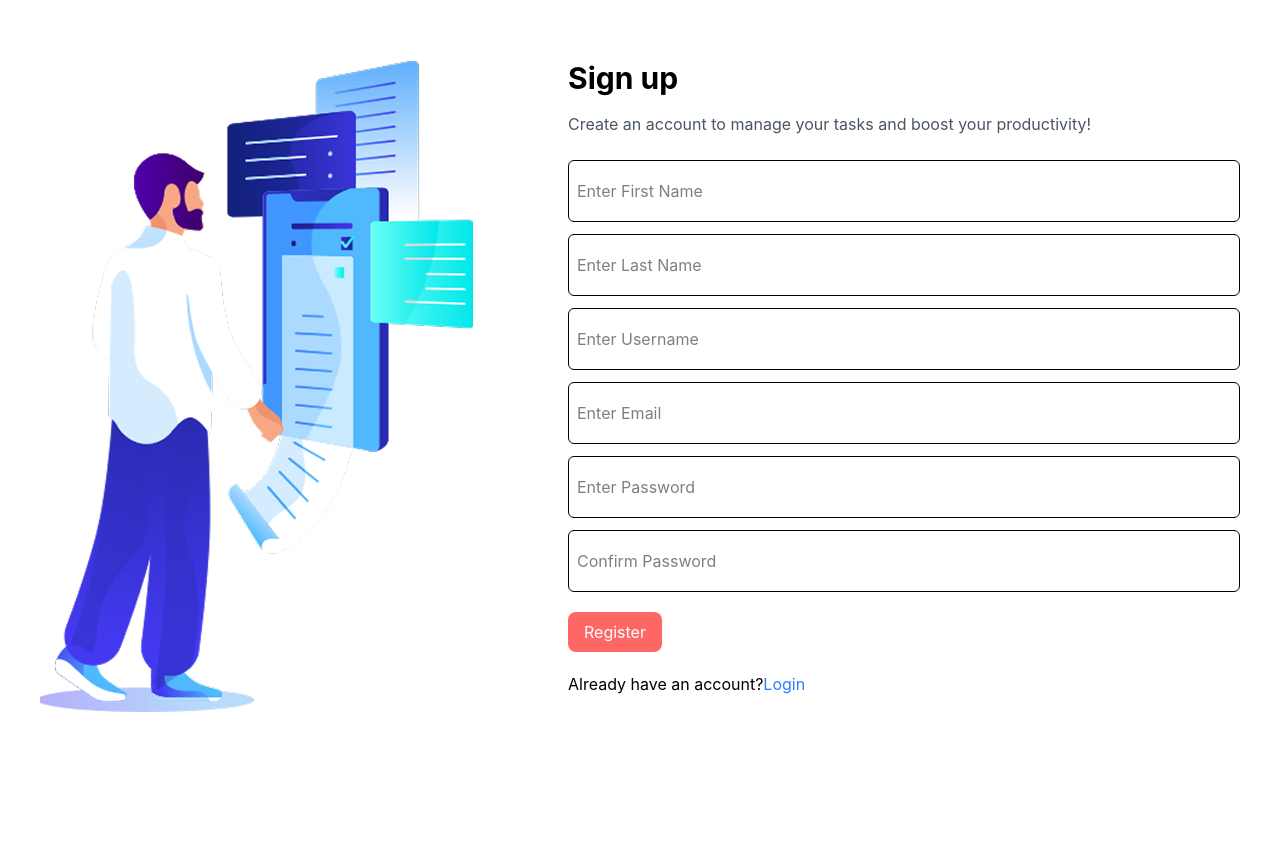
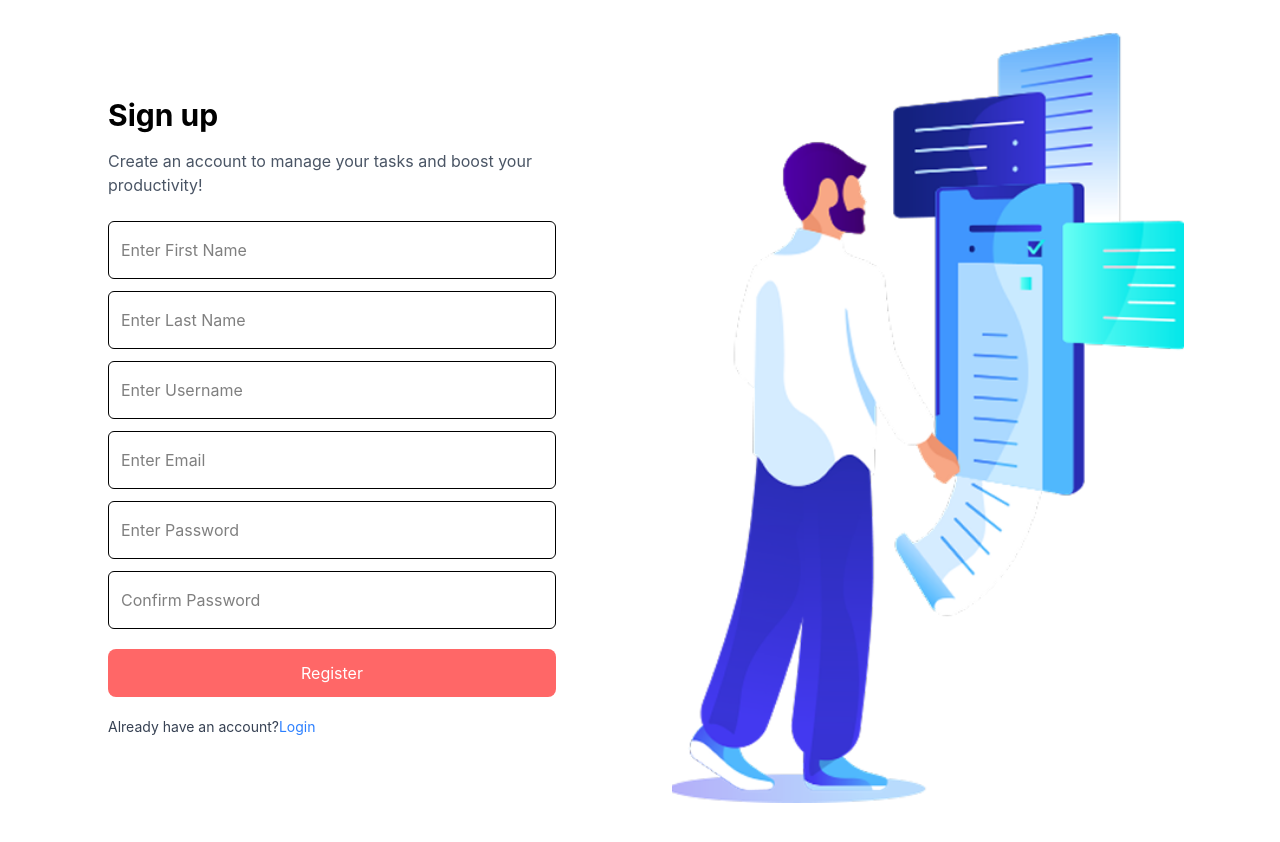
Before and after one commit to ucemmadev-blip/react-todo-app, a React (Vite) app: page /signup in a window 1280 px wide. Shown: the top 842 px of the page. Built offline with nearby package versions, Linux system fonts and the light colour scheme; no server answers.

Commit message:
Refactor Login and Signup components for improved layout and error handling

```diff
--- a/src/pages/Login.jsx
+++ b/src/pages/Login.jsx
@@ -23,44 +23,38 @@ function Login() {
     }
   };
   return (
-    <div>
-      <div className="flex h-screen justify-between mx-10 mt-15 gap-4 items-center">
-        <div>
+    <div className="min-h-screen flex items-center justify-center bg-transparent px-4 py-8">
+      <div className="w-full max-w-6xl flex flex-col-reverse gap-10 md:flex-row md:items-center">
+        <div className="w-full md:w-1/2 max-w-md mx-auto">
           <h1 className="text-3xl font-bold mb-4">Login</h1>
           <p className="text-gray-600 mb-6">
             Welcome back! Please enter your credentials to access your account.
           </p>
-          <form onSubmit={handleSubmit(onSubmit)}>
+          <form className="flex flex-col" onSubmit={handleSubmit(onSubmit)}>
             <input
               type="text"
               {...register("email", { required: "Email is required" })}
               placeholder="Enter Email"
-              className="w-2xl border dark:border-slate-600 rounded-md py-4.5 px-2 bg-transparent mb-3 dark:text-white dark:placeholder-gray-400 focus:outline-none focus:ring-1 focus:ring-blue-500"
+              className="w-full border dark:border-slate-600 rounded-md py-4 px-3 bg-transparent mb-3 dark:text-white dark:placeholder-gray-400 focus:outline-none focus:ring-1 focus:ring-blue-500"
             />
             <input
               type="password"
               {...register("password", { required: "Password is required" })}
               placeholder="Enter Password"
-              className="w-2xl border dark:border-slate-600 rounded-md py-4.5 px-2 bg-transparent mb-3 dark:text-white dark:placeholder-gray-400 focus:outline-none focus:ring-1 focus:ring-blue-500 "
+              className="w-full border dark:border-slate-600 rounded-md py-4 px-3 bg-transparent mb-3 dark:text-white dark:placeholder-gray-400 focus:outline-none focus:ring-1 focus:ring-blue-500"
             />
-            {/* <label htmlFor="terms" className="text-gray-600">
-              <input type="checkbox" />
-              Remember Me
-            </label> */}
-
             <div className="mb-5">
               <button
                 type="submit"
-                className="px-4 py-2 bg-[#FF6767] text-white rounded-lg"
+                className="w-full px-4 py-3 bg-[#FF6767] text-white rounded-lg"
               >
                 Login
               </button>
             </div>
-            <p>
+            <p className="text-sm text-gray-700">
               Don't have an account?
               <span
-                href="/login"
-                className="text-blue-500 hover:underline"
+                className="text-blue-500 hover:underline cursor-pointer"
                 onClick={() => navigate("/signup")}
               >
                 Sign Up
@@ -68,8 +62,12 @@ function Login() {
             </p>
           </form>
         </div>
-        <div>
-          <img src={loginImage} alt="login-img" />
+        <div className="hidden md:flex w-full md:w-1/2 justify-center">
+          <img
+            src={loginImage}
+            alt="login-img"
+            className="w-full max-w-lg object-contain"
+          />
         </div>
       </div>
     </div>
--- a/src/pages/Signup.jsx
+++ b/src/pages/Signup.jsx
@@ -13,6 +13,7 @@ function Signup() {
   const {
     register,
     handleSubmit,
+    watch,
     formState: { errors },
   } = useForm();
 
@@ -38,70 +39,125 @@ function Signup() {
   };
 
   return (
-    <div>
-      <div className="flex h-screen justify-between mx-10 mt-15 gap-4">
-        <div>
-          <img src={signupImage} alt="signup-img" />
-        </div>
-        <div>
+    <div className="min-h-screen flex items-center justify-center bg-transparent px-4 py-8">
+      <div className="w-full max-w-6xl flex flex-col-reverse gap-10 md:flex-row md:items-center">
+        <div className="w-full md:w-1/2 max-w-md mx-auto">
           <h1 className="text-3xl font-bold mb-4">Sign up</h1>
           <p className="text-gray-600 mb-6">
             Create an account to manage your tasks and boost your productivity!
           </p>
 
           <form className="flex flex-col" onSubmit={handleSubmit(onSubmit)}>
+            <div>
               <input
                 type="text"
-              {...register("firstName", { required: "First name is required" })}
+                {...register("firstName", {
+                  required: "First name is required",
+                })}
                 placeholder="Enter First Name"
-              className="w-2xl border dark:border-slate-600 rounded-md py-4.5 px-2 bg-transparent mb-3 dark:text-white dark:placeholder-gray-400 focus:outline-none focus:ring-1 focus:ring-blue-500"
+                className="w-full border dark:border-slate-600 rounded-md py-4 px-3 bg-transparent mb-3 dark:text-white dark:placeholder-gray-400 focus:outline-none focus:ring-1 focus:ring-blue-500"
               />
+              {errors.firstName && (
+                <p className="text-red-500 text-sm">
+                  {errors.firstName.message}
+                </p>
+              )}
+            </div>
+            <div>
               <input
                 type="text"
                 {...register("lastName", { required: "Last name is required" })}
                 placeholder="Enter Last Name"
-              className="w-2xl border dark:border-slate-600 rounded-md py-4.5 px-2 bg-transparent mb-3 dark:text-white dark:placeholder-gray-400 focus:outline-none focus:ring-1 focus:ring-blue-500"
+                className="w-full border dark:border-slate-600 rounded-md py-4 px-3 bg-transparent mb-3 dark:text-white dark:placeholder-gray-400 focus:outline-none focus:ring-1 focus:ring-blue-500"
               />
+              {errors.lastName && (
+                <p className="text-red-500 text-sm">
+                  {errors.lastName.message}
+                </p>
+              )}
+            </div>
+            <div>
               <input
                 type="text"
                 {...register("username", { required: "Username is required" })}
                 placeholder="Enter Username"
-              className="w-2xl border dark:border-slate-600 rounded-md py-4.5 px-2 bg-transparent mb-3 dark:text-white dark:placeholder-gray-400 focus:outline-none focus:ring-1 focus:ring-blue-500"
+                className="w-full border dark:border-slate-600 rounded-md py-4 px-3 bg-transparent mb-3 dark:text-white dark:placeholder-gray-400 focus:outline-none focus:ring-1 focus:ring-blue-500"
               />
+              {errors.username && (
+                <p className="text-red-500 text-sm">
+                  {errors.username.message}
+                </p>
+              )}
+            </div>
+
+            <div>
               <input
                 type="email"
-              {...register("email", { required: "Email is required" })}
+                {...register("email", {
+                  required: "Email is required",
+                  pattern: {
+                    value: /^\S+@\S+$/i,
+                    message: "Invalid email address",
+                  },
+                })}
                 placeholder="Enter Email"
-              className="w-2xl border dark:border-slate-600 rounded-md py-4.5 px-2 bg-transparent mb-3 dark:text-white dark:placeholder-gray-400 focus:outline-none focus:ring-1 focus:ring-blue-500"
+                className="w-full border dark:border-slate-600 rounded-md py-4 px-3 bg-transparent mb-3 dark:text-white dark:placeholder-gray-400 focus:outline-none focus:ring-1 focus:ring-blue-500"
               />
+              {errors.email && (
+                <p className="text-red-500 text-sm">{errors.email.message}</p>
+              )}
+            </div>
+
+            <div>
               <input
                 type="password"
-              {...register("password", { required: "Password is required" })}
+                {...register("password", {
+                  required: "Password is required",
+                  minLength: {
+                    value: 6,
+                    message: "Password must be at least 6 characters",
+                  },
+                })}
                 placeholder="Enter Password"
-              className="w-2xl border dark:border-slate-600 rounded-md py-4.5 px-2 bg-transparent mb-3 dark:text-white dark:placeholder-gray-400 focus:outline-none focus:ring-1 focus:ring-blue-500"
+                className="w-full border dark:border-slate-600 rounded-md py-4 px-3 bg-transparent mb-3 dark:text-white dark:placeholder-gray-400 focus:outline-none focus:ring-1 focus:ring-blue-500"
               />
+              {errors.password && (
+                <p className="text-red-500 text-sm">
+                  {errors.password.message}
+                </p>
+              )}
+            </div>
+
+            <div>
               <input
                 type="password"
                 {...register("confirmPassword", {
                   required: "Please confirm your password",
+                  validate: (value) =>
+                    value === watch("password") || "Passwords do not match",
                 })}
                 placeholder="Confirm Password"
-              className="w-2xl border dark:border-slate-600 rounded-md py-4.5 px-2 bg-transparent mb-5 dark:text-white dark:placeholder-gray-400 focus:outline-none focus:ring-1 focus:ring-blue-500"
+                className="w-full border dark:border-slate-600 rounded-md py-4 px-3 bg-transparent mb-5 dark:text-white dark:placeholder-gray-400 focus:outline-none focus:ring-1 focus:ring-blue-500"
               />
+              {errors.confirmPassword && (
+                <p className="text-red-500 text-sm">
+                  {errors.confirmPassword.message}
+                </p>
+              )}
+            </div>
 
             <div className="mb-5">
               <button
                 type="submit"
-                className="px-4 py-2 bg-[#FF6767] text-white rounded-lg"
+                className="w-full px-4 py-3 bg-[#FF6767] text-white rounded-lg"
               >
                 Register
               </button>
             </div>
-            <p>
+            <p className="text-sm text-gray-700">
               Already have an account?
               <span
-                href="/login"
-                className="text-blue-500 hover:underline"
+                className="text-blue-500 hover:underline cursor-pointer"
                 onClick={() => navigate("/login")}
               >
                 Login
@@ -109,6 +165,14 @@ function Signup() {
             </p>
           </form>
         </div>
+
+        <div className="hidden md:flex w-full md:w-1/2 justify-center">
+          <img
+            src={signupImage}
+            alt="signup-img"
+            className="w-full max-w-lg object-contain"
+          />
+        </div>
       </div>
     </div>
   );
```
Lines whose indentation alone changed are shown as unchanged.
